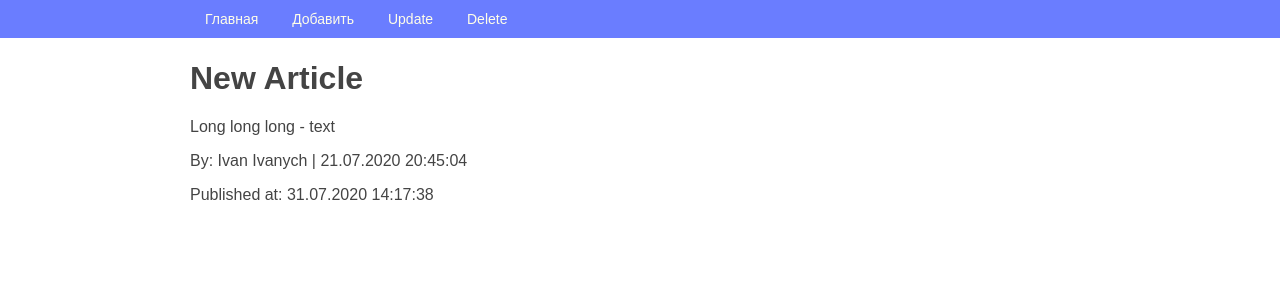
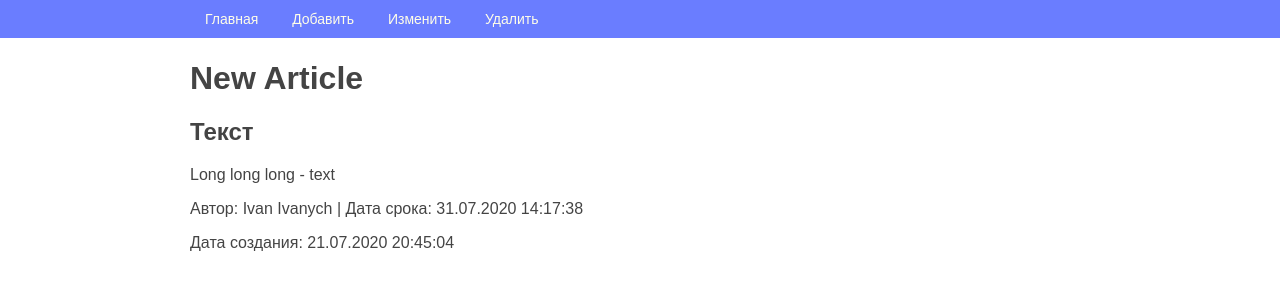
Before and after one commit to Azer-Denker/python6Homework47, a Django app: page /article/1/ in a window 1280 px wide. Shown: the top 300 px of the page. Run offline with Django 3.2, Linux system fonts and the light colour scheme; data comes from the database, SQL or seed files in the repository.

Commit message:
Переведенно на русский

```diff
--- a/source/webapp/models.py
+++ b/source/webapp/models.py
@@ -3,9 +3,9 @@ from django.utils import timezone
 
 
 STATUS_CHOICES = [
-    ('new', 'Не модерировано'),
-    ('moderated', 'Модерировано'),
-    ('rejected', 'Отклонено')
+    ('new', 'Новый'),
+    ('moderated', 'В процесе'),
+    ('rejected', 'Сделанно')
 ]
 
 
--- a/source/webapp/templates/article_delete.html
+++ b/source/webapp/templates/article_delete.html
@@ -8,7 +8,8 @@
 
 {% block content %}
     <h1>Вы уверены, что хотите удалить статью "{{ article.title }}"?</h1>
-    <p>By: {{ article.author }} | {{ article.created_at }}</p>
+    <p>От: {{ article.author }}</p>
+    <p>Дата создания: {{ article.created_at }}</p>
     <form action="{% url "article_delete" article.pk %}" method="post">
         {% csrf_token %}
         <p><input type="submit" value="Да"></p>
--- a/source/webapp/templates/article_view.html
+++ b/source/webapp/templates/article_view.html
@@ -3,13 +3,14 @@
 {% block title %}View{% endblock %}
 
 {% block menu %}
-    <li><a href="{% url 'article_update' article.pk %}">Update</a></li>
-    <li><a href="{% url 'article_delete' article.pk %}">Delete</a></li>
+    <li><a href="{% url 'article_update' article.pk %}">Изменить</a></li>
+    <li><a href="{% url 'article_delete' article.pk %}">Удалить</a></li>
 {% endblock %}
 
 {% block content %}
     <h1>{{ article.title }}</h1>
+    <h2>Текст</h2>
     <p class="pre">{{ article.text }}</p>
-    <p>By: {{ article.author }} | {{ article.created_at|date:"d.m.Y H:i:s" }}</p>
-    <p>Published at: {{ article.publish_at|date:"d.m.Y H:i:s" }}</p>
+    <p>Автор: {{ article.author }} | Дата срока: {{ article.publish_at|date:"d.m.Y H:i:s" }}</p>
+    <p>Дата создания: {{ article.created_at|date:"d.m.Y H:i:s" }}</p>
 {% endblock %}
```
Also changed, not shown: source/webapp/templates/article_create.html (+1 -16 lines), source/webapp/templates/index.html (+4 -4 lines).
